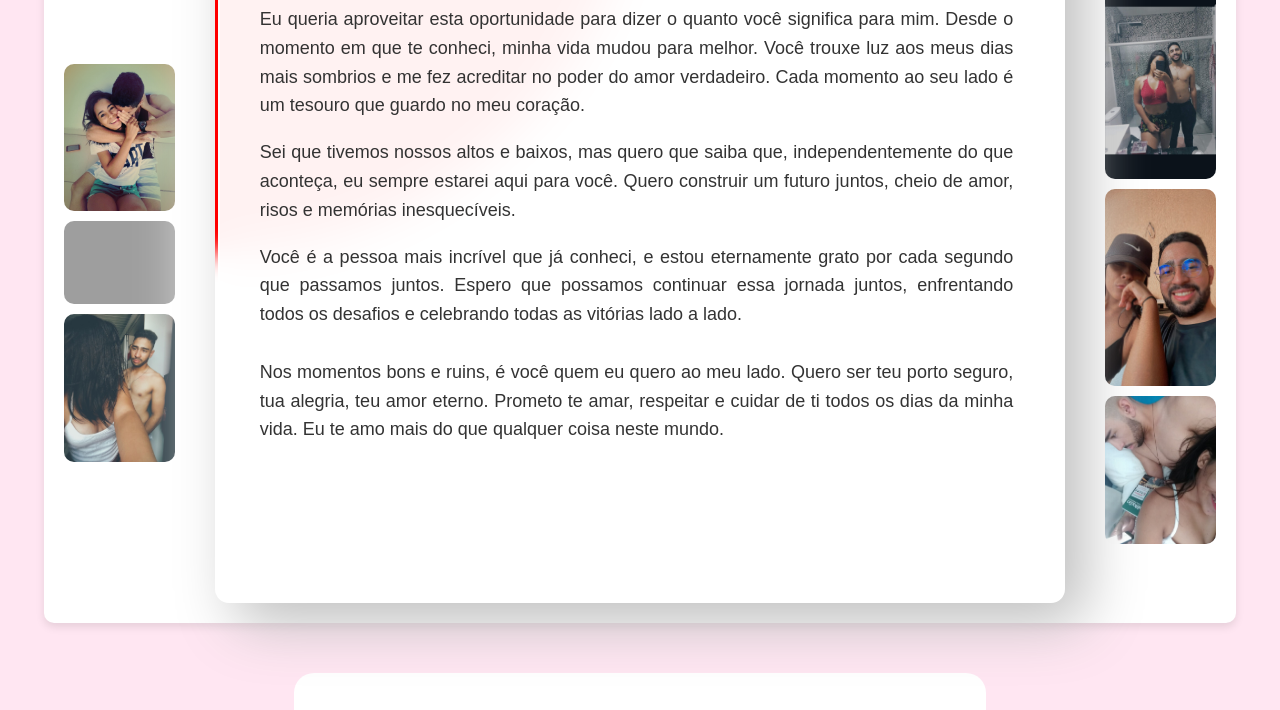
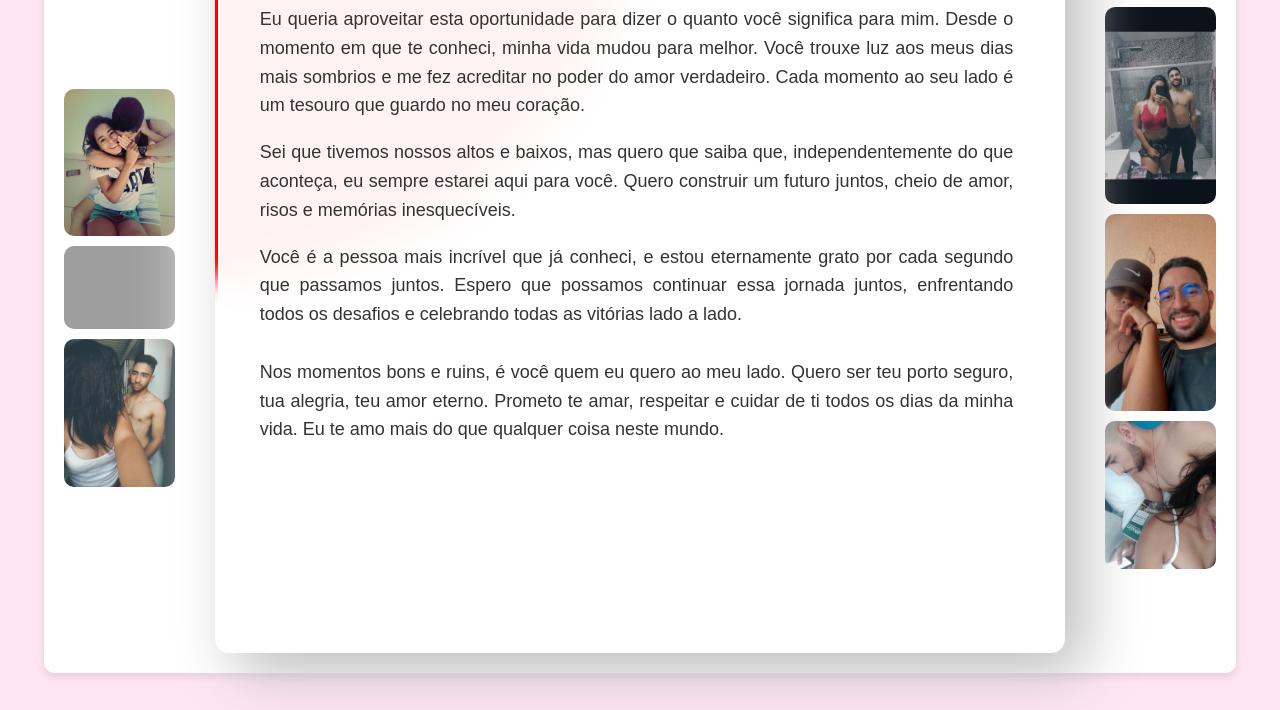
Before and after one commit to Andersonnz/declaracao, a plain HTML site: page index.html in a window 1280 px wide. Shown: the part 117-827 px from the top of the page. Drawn offline with Linux system fonts and the light colour scheme; grey boxes are pictures that could not be loaded.

Commit message:
Update styles.css

```diff
--- a/styles.css
+++ b/styles.css
@@ -235,7 +235,7 @@ body {
 .card {
   position: relative;
   width: 100%;
-  height: 700px;
+  height: 750px;
   border-radius: 14px;
   z-index: 1111;
   overflow: hidden;
```
